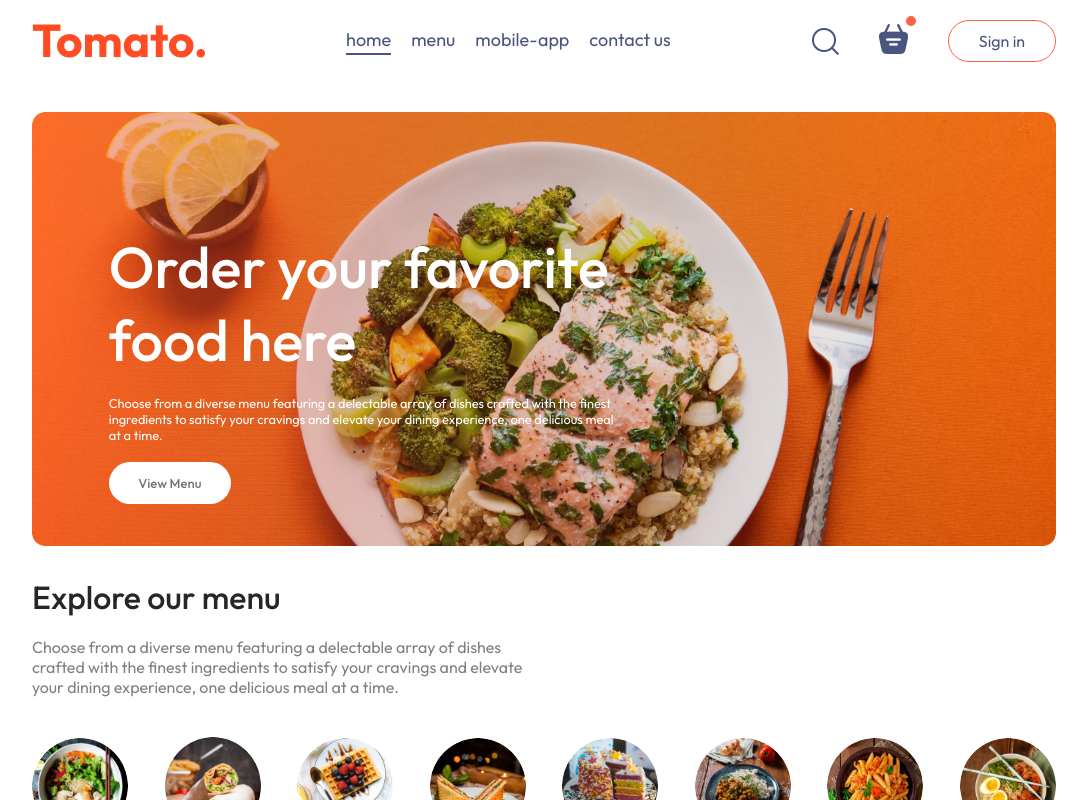
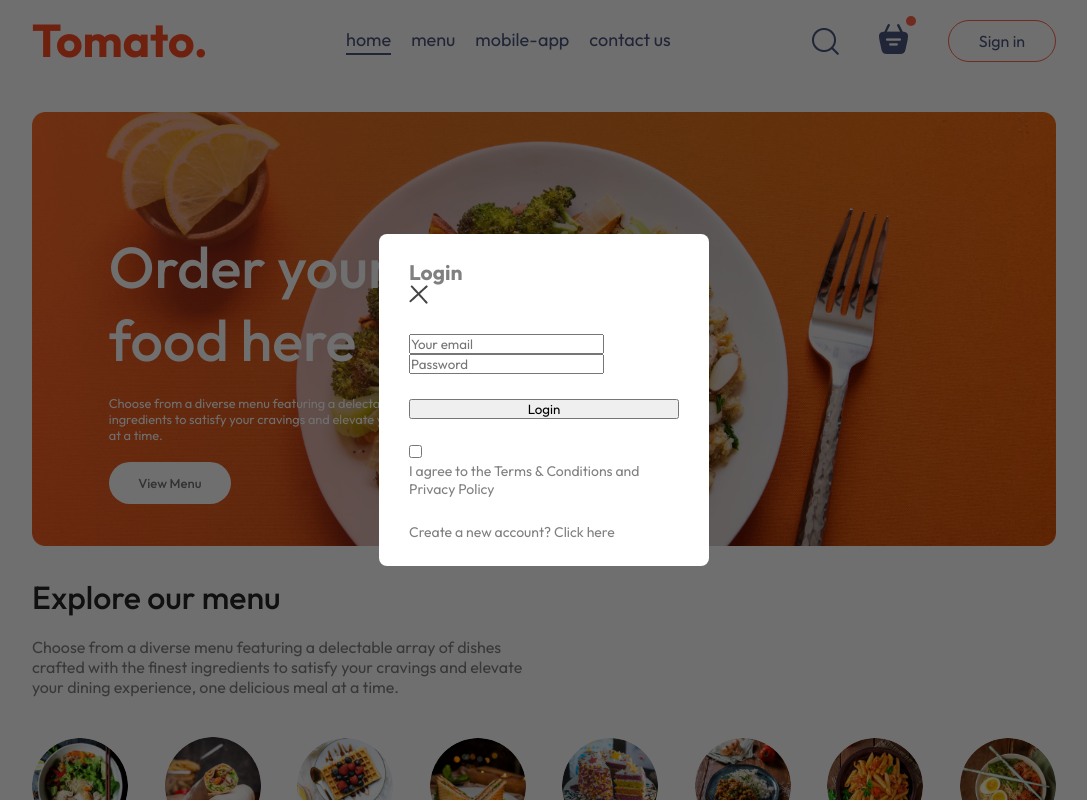
Before and after one commit to Ken-Mutuku/FOOD, a React (Vite) app in the folder Frontend/: page / in a window 1280 px wide. Both pictures are taken after a click on the button "Sign in". Shown: the top 800 px of the page, without its empty margins (96-1183 px from the left). Built offline with nearby package versions, Linux system fonts and the light colour scheme.

Commit message:
2 and a half

```diff
--- a/Frontend/src/App.jsx
+++ b/Frontend/src/App.jsx
@@ -1,16 +1,20 @@
-import React from 'react'
+import React, { useState } from 'react'
 import Navbar from './components/Navbar/Navbar'
 import {Route, Routes} from 'react-router-dom'
 import Home from './pages/Home/Home'
 import Cart from './pages/Cart/Cart'
 import PlaceOrder from './pages/PlaceOrder/PlaceOrder'
 import Footer from './components/Footer/Footer'
+import LoginPopup from './components/LoginPopup/LoginPopup'
 
 const App = () => {
+
+  const[showLogin, setShowLogin]=useState(false);
   return (
     <>
+    {showLogin?<LoginPopup setShowLogin={setShowLogin}/>:<></>}
       <div className='app'>
-        <Navbar/>
+        <Navbar setShowLogin={setShowLogin}/>
         <Routes>
           < Route path='/' element={<Home/>} />
           < Route path='/cart' element={<Cart/>} />
--- /dev/null
+++ b/Frontend/src/components/LoginPopup/LoginPopup.css
@@ -0,0 +1,23 @@
+.login-popup{
+    position: absolute;
+    z-index: 1;
+    width: 100%;
+    height: 100%;
+    background-color: #00000090;
+    display: grid;
+}
+.login-popup-container{
+    place-self: center;
+    width: max(23vw,330px);
+    color: #808080;
+    background-color: white;
+    display: flex;
+    flex-direction: column;
+    gap: 25px;
+    padding: 25px 30px;
+    border-radius: 8px;
+    font-size: 14px;
+    animation: fadeIn 0.5s;
+
+
+}
--- /dev/null
+++ b/Frontend/src/components/LoginPopup/LoginPopup.jsx
@@ -0,0 +1,41 @@
+import React, { useState } from 'react'
+import './LoginPopup.css'
+import { assets } from '../../assets/assets'
+
+const LoginPopup = ({setShowLogin}) => {
+    const [currState,setCurrState]=useState("Login");
+  return (
+    <div className='login-popup'>
+        <form className="login-popup-container">
+            <div className="login-popup-title">
+                <h2>{currState}</h2>
+                <img onClick={()=>setShowLogin(false)} src={assets.cross_icon} alt="" />
+            </div>
+            <div className="login-popup-inputs">
+                {/* tertiary operator */}
+                {currState==="Login"?<></>: <input type="text" placeholder='Your name' required />}
+
+                <input type="email" placeholder='Your email' required />
+                <input type="password" placeholder='Password' required />
+
+            </div>
+            <button> {currState==="Sign"?"Create account":"Login"}</button>
+            <div className="login-popup-condition">
+                <input type="checkbox" required/>
+                <p>I agree to the <span>Terms & Conditions</span> and <span>Privacy Policy</span></p>
+            </div>
+            {/* the condition here is swapped to appear on the opposite situation */}
+            {currState==="Login"
+            ?<p>Create a new account? <span onClick={()=>setCurrState("Sign Up")}>Click here</span></p>
+            :<p>Already have an account?<span onClick={()=>setCurrState("Login")}>Login here</span></p>
+            }
+
+
+
+        </form>
+
+    </div>
+  )
+}
+
+export default LoginPopup
--- a/Frontend/src/components/Navbar/Navbar.jsx
+++ b/Frontend/src/components/Navbar/Navbar.jsx
@@ -1,17 +1,18 @@
 import React, { useState } from 'react'
 import './Navbar.css'
 import { assets } from '../../assets/assets'
+import { Link } from 'react-router-dom'
 
-const Navbar = () => {
+const Navbar = ({setShowLogin}) => {
     const[menu, setMenu] = useState("home");
   return (
     <div className='navbar'>
         <img src={assets.logo} alt="" className="logo" />
         <ul className="navbar-menu">
-            <li onClick={()=>setMenu("home")}className={menu==="home"?"active":""}>home</li>
-            <li onClick={()=>setMenu("menu")}className={menu==="menu"?"active":""}>menu</li>
-            <li onClick={()=>setMenu("mobile-app")}className={menu==="mobile-app"?"active":""}>mobile-app</li>
-            <li onClick={()=>setMenu("contact_us")}className={menu==="contact_us"?"active":""}>contact us</li>
+            <Link to='/' onClick={()=>setMenu("home")}className={menu==="home"?"active":""}>home</Link>
+            <a href='#explore-menu' onClick={()=>setMenu("menu")}className={menu==="menu"?"active":""}>menu</a>
+            <a href='#app-download' onClick={()=>setMenu("mobile-app")}className={menu==="mobile-app"?"active":""}>mobile-app</a>
+            <a href='#footer' onClick={()=>setMenu("contact_us")}className={menu==="contact_us"?"active":""}>contact us</a>
         </ul>
         <div className="navbar-right">
             <img src={assets.search_icon} alt="" />
@@ -19,7 +20,7 @@
                 <img src={assets.basket_icon} alt="" />
                 <div className="dot"></div>
             </div>
-            <button>Sign in</button>
+            <button onClick={()=>setShowLogin(true)}>Sign in</button>
         </div>
 
     </div>
--- a/Frontend/src/index.css
+++ b/Frontend/src/index.css
@@ -6,6 +6,7 @@
   margin: 0;
   box-sizing: border-box;
   font-family: Outfit;
+  scroll-behavior: smooth;
 }
 body{
   min-height: 100vh;
```
